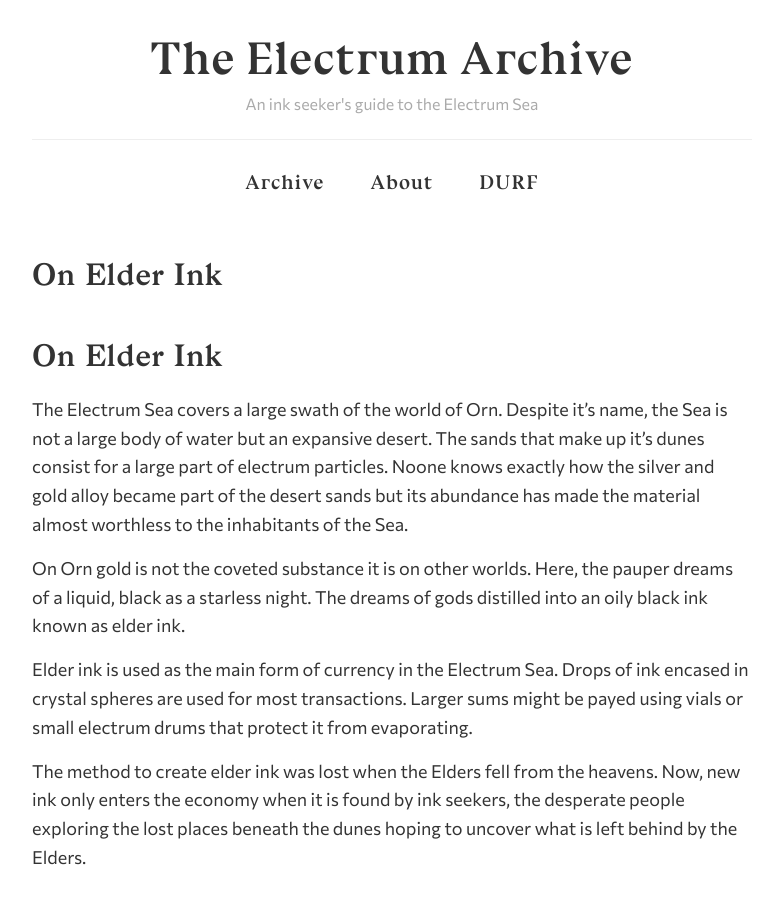
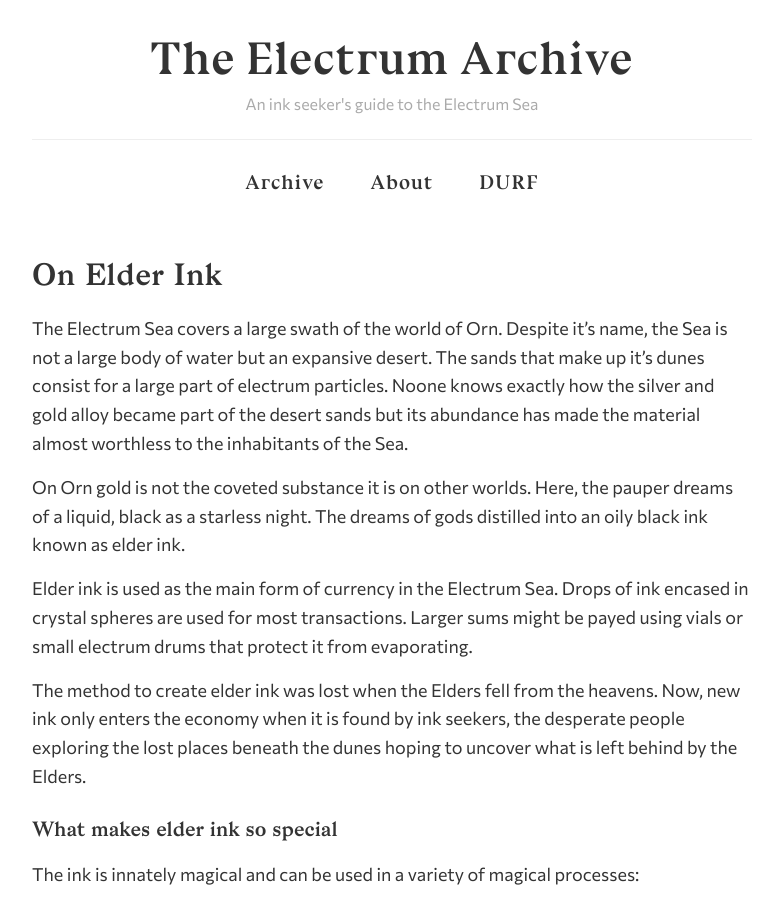
Before and after one commit to emielboven/emielboven.github.io, a Jekyll site: the page built from _posts/2021-10-04-On-Elder-Ink.md, in a window 1280 px wide and 900 px high. Shown: the whole window, without its empty margins (248-1027 px from the left). Built offline with Jekyll 4.4.1, drawn with Linux system fonts in a browser that asks for light colours.

Commit message:
Update 2021-10-04-On-Elder-Ink.md

```diff
--- a/_posts/2021-10-04-On-Elder-Ink.md
+++ b/_posts/2021-10-04-On-Elder-Ink.md
@@ -2,8 +2,6 @@
 layout: post
 title: On Elder Ink
 ---
-
-# On Elder Ink
 
 The Electrum Sea covers a large swath of the world of Orn. Despite it's name, the Sea is not a large body of water but an expansive desert. The sands that make up it's dunes consist for a large part of electrum particles. Noone knows exactly how the silver and gold alloy became part of the desert sands but its abundance has made the material almost worthless to the inhabitants of the Sea.
 
```
